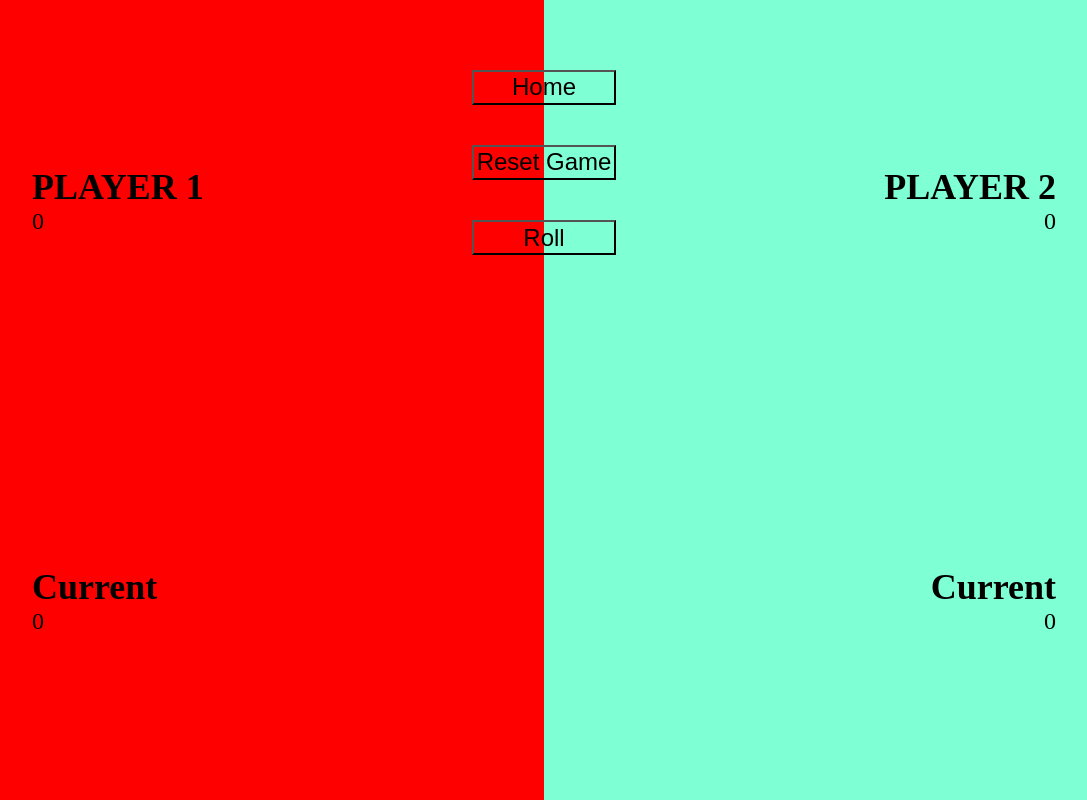
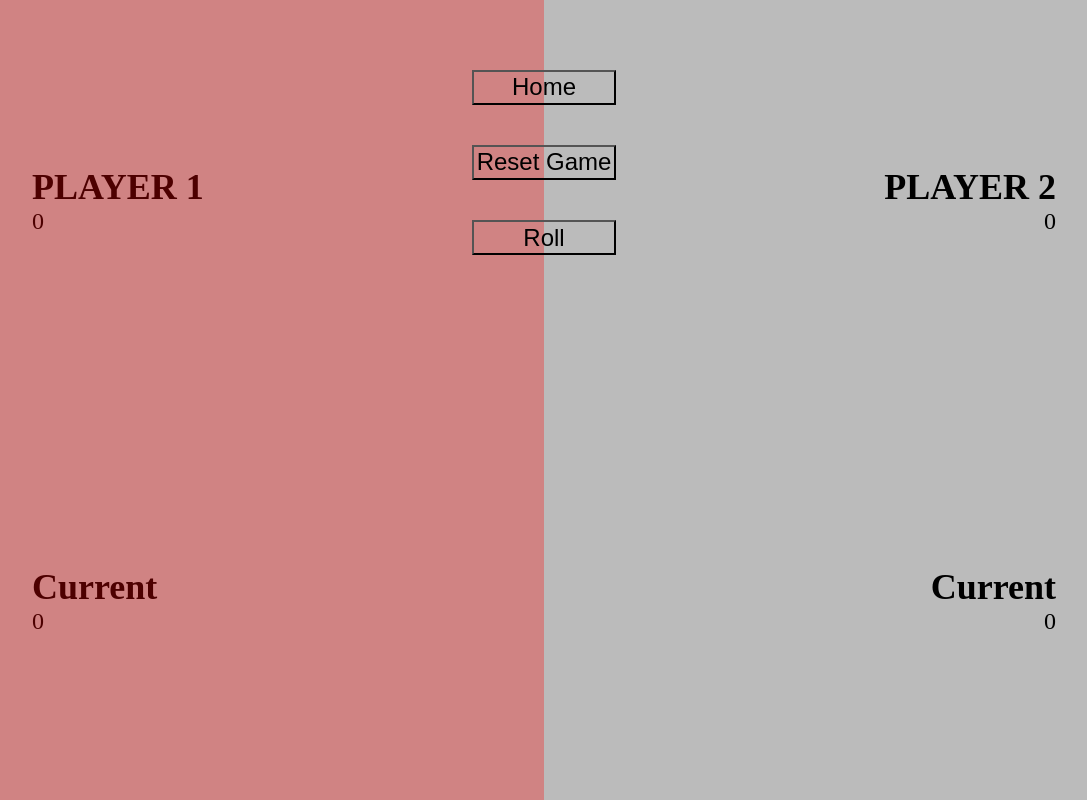
Before and after one commit to HashemAbuteen/dices-game, a plain HTML site: page index.html in a window 1280 px wide. Both pictures are taken after a click on the button "Start". Shown: the whole page, without its empty margins (96-1183 px from the left). Drawn offline with Linux system fonts and the light colour scheme.

Commit message:
adds overlay with animation to show who turn it is

```diff
--- a/index.html
+++ b/index.html
@@ -48,6 +48,7 @@
           <p class="current-score" id="current-2">66</p>
         </div>
       </section>
+      <div id="turn-overlay" class="player-1"></div>
       <div id="controls">
         <button onclick="goHome()">Home</button>
         <button onclick="resetGame()">Reset Game</button>
--- a/script.js
+++ b/script.js
@@ -9,7 +9,8 @@ const current1Text = document.getElementById("current-1");
 const current2Text = document.getElementById("current-2");
 const rollButton = document.getElementById("roll-button");
 const player1Section = document.getElementById("player-1-section")
-const player2Section = document.getElementById("player-2-section")
+const player2Section = document.getElementById("player-2-section");
+const turnOverlay = document.getElementById("turn-overlay");
 let maxScore;
 
 startButton.addEventListener("click" , (event)=> {
@@ -101,12 +102,10 @@ const updateValues = ()=> {
     current1Text.innerText = current1;
     current2Text.innerText = current2;
     if(player1Turn){
-        player1Section.classList.replace("not-turn" , "turn");
-        player2Section.classList.replace("turn" , "not-turn");
+        turnOverlay.classList.replace("player-2" , "player-1");
     }
     else {
-        player2Section.classList.replace("not-turn" , "turn");
-        player1Section.classList.replace("turn" , "not-turn");
+        turnOverlay.classList.replace("player-1" , "player-2");
     }
 }
 
--- a/style.css
+++ b/style.css
@@ -13,9 +13,7 @@ body main {
     height: 100%;
 }
 
-#scene-1{
-    display: block;
-}
+
 #scene-2{
     display: none;
     font-size: 1.5rem;
@@ -32,14 +30,13 @@ body main {
     justify-content: space-around;
     color: black;
     padding: 0 10%;
+    background-color: #bbb;
 }
 
 #player-1-section {
-    background-color: aqua;
 }
 
 #player-2-section {
-    background-color:aquamarine ;
     text-align: right;
 }
 
@@ -52,10 +49,6 @@ body main {
     align-items: center;
     flex-direction: column;
     gap: 10%;
-}
-
-#scene-2>section.turn {
-    background-color: red;
 }
 
 #scene-1 {
@@ -90,3 +83,16 @@ button:disabled {
     width: 100%;
     padding: 1rem;
 }
+
+#scene-2 #turn-overlay {
+    width: 50%;
+    height: 100%;
+    position: absolute;
+    background-color: red;
+    opacity: 0.3;
+    transition: transform 2s;
+}
+
+#scene-2 #turn-overlay.player-2 {
+    transform: translateX(100%);
+}
```
